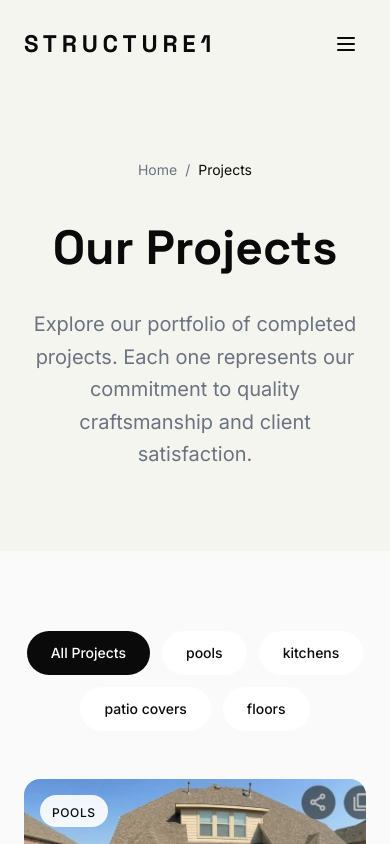
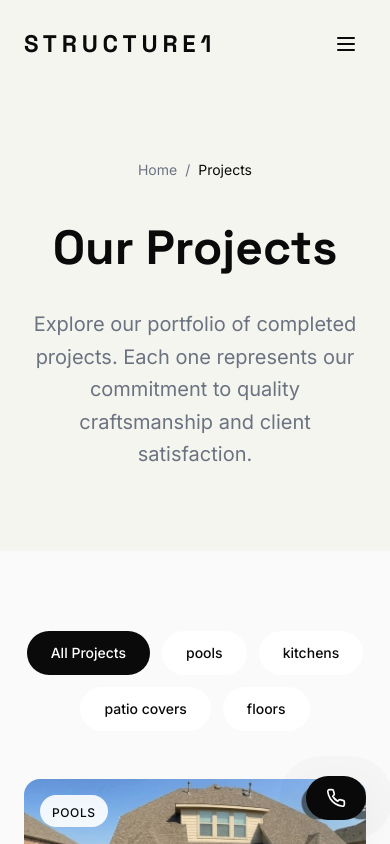
Before and after one commit to Atifhusain30/structure1website-, a Next.js app: page /projects in a window 390 px wide. Shown: the top 844 px of the page. Built offline with nearby package versions, Linux system fonts and the light colour scheme.

Commit message:
Update phone number and add floating phone widget

```diff
--- a/src/app/layout.tsx
+++ b/src/app/layout.tsx
@@ -5,6 +5,7 @@ import Navbar from '@/components/layout/Navbar';
 import Footer from '@/components/layout/Footer';
 import SmoothScroll from '@/components/layout/SmoothScroll';
 import StructuredData from '@/components/seo/StructuredData';
+import FloatingPhone from '@/components/ui/FloatingPhone';
 
 const spaceGrotesk = Space_Grotesk({
   subsets: ['latin'],
@@ -90,6 +91,7 @@ export default function RootLayout({
           <Footer />
         </SmoothScroll>
         <StructuredData />
+        <FloatingPhone />
       </body>
     </html>
   );
--- /dev/null
+++ b/src/components/ui/FloatingPhone.tsx
@@ -0,0 +1,49 @@
+'use client';
+
+import { motion } from 'framer-motion';
+import { Phone } from 'lucide-react';
+import { companyInfo } from '@/lib/data';
+
+export default function FloatingPhone() {
+  const phoneNumber = companyInfo.phone;
+  const phoneLink = `tel:${phoneNumber.replace(/[^0-9]/g, '')}`;
+
+  return (
+    <motion.a
+      href={phoneLink}
+      className="fixed bottom-6 right-6 z-50 flex items-center gap-3 bg-primary-black text-white px-5 py-3 rounded-full shadow-2xl hover:bg-accent-warm transition-colors duration-300 group"
+      initial={{ opacity: 0, y: 100, scale: 0.8 }}
+      animate={{ opacity: 1, y: 0, scale: 1 }}
+      transition={{
+        type: 'spring',
+        stiffness: 260,
+        damping: 20,
+        delay: 1
+      }}
+      whileHover={{ scale: 1.05 }}
+      whileTap={{ scale: 0.95 }}
+      aria-label={`Call us at ${phoneNumber}`}
+    >
+      {/* Pulse animation ring */}
+      <span className="absolute inset-0 rounded-full bg-primary-black animate-ping opacity-20" />
+
+      {/* Phone icon with shake animation on hover */}
+      <motion.div
+        className="relative"
+        animate={{ rotate: [0, -10, 10, -10, 10, 0] }}
+        transition={{
+          duration: 0.5,
+          repeat: Infinity,
+          repeatDelay: 3
+        }}
+      >
+        <Phone className="w-5 h-5" />
+      </motion.div>
+
+      {/* Phone number - visible on larger screens */}
+      <span className="hidden sm:inline font-medium text-sm">
+        {phoneNumber}
+      </span>
+    </motion.a>
+  );
+}
--- a/src/lib/data.ts
+++ b/src/lib/data.ts
@@ -189,7 +189,7 @@ export const stats = [
 export const companyInfo = {
   name: 'Structure1 Construction',
   tagline: 'Where Quality Meets Craftsmanship',
-  phone: '(555) 123-4567',
+  phone: '(580) 665-2758',
   email: 'info@structure1.com',
   address: '5473 Blair Rd Ste 100 PMB 476653, Dallas, TX 75231-4227',
   hours: 'Mon - Fri: 8:00 AM - 6:00 PM',
```
